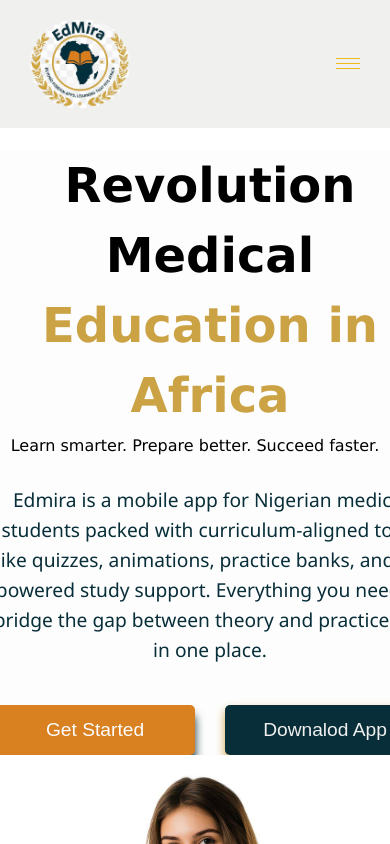
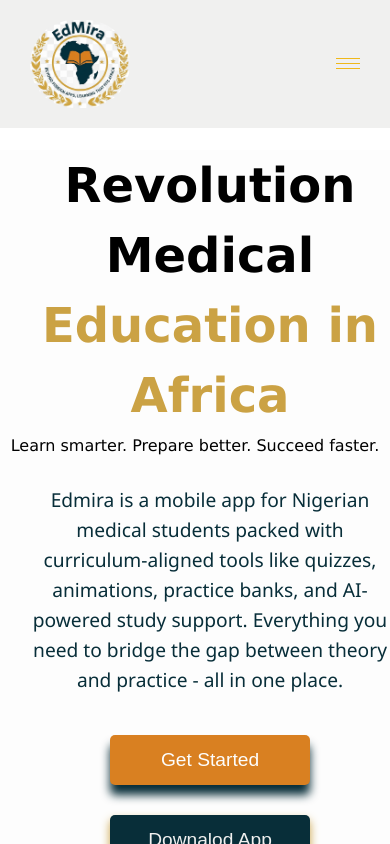
Before and after one commit to Bigoluwagentle/edmira, a Next.js app: page / in a window 390 px wide. Shown: the top 844 px of the page. Built offline with nearby package versions, Linux system fonts and the light colour scheme.

Commit message:
Initial commit

```diff
--- a/styles/Home.module.css
+++ b/styles/Home.module.css
@@ -229,6 +229,12 @@
                 width: 95%;
                 line-height: 30px;
             }
+            > nav{
+                flex-direction: column;
+                > button{
+                    width: 90%;
+                }
+            }
         }
     }
     #about{
```
